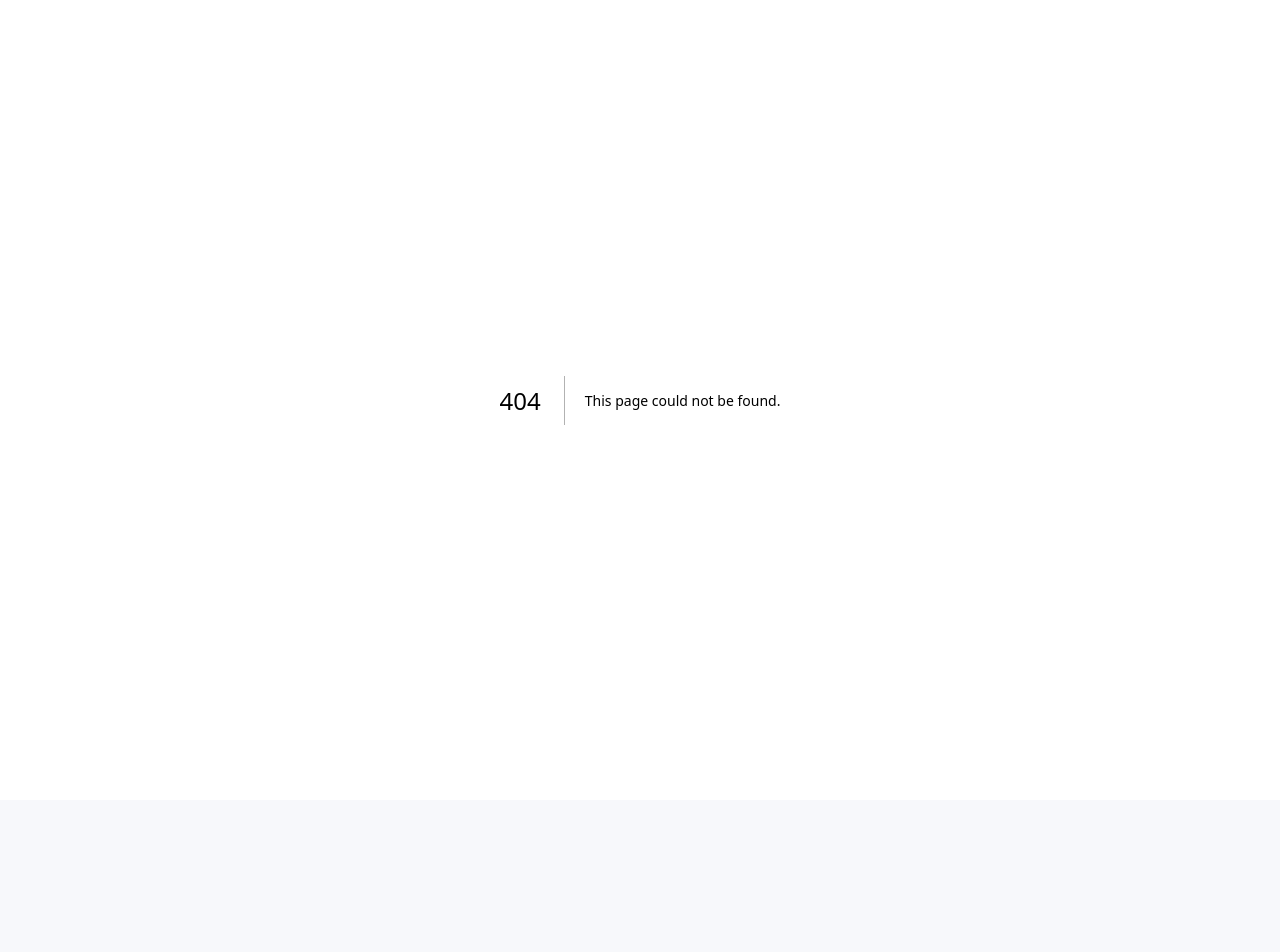
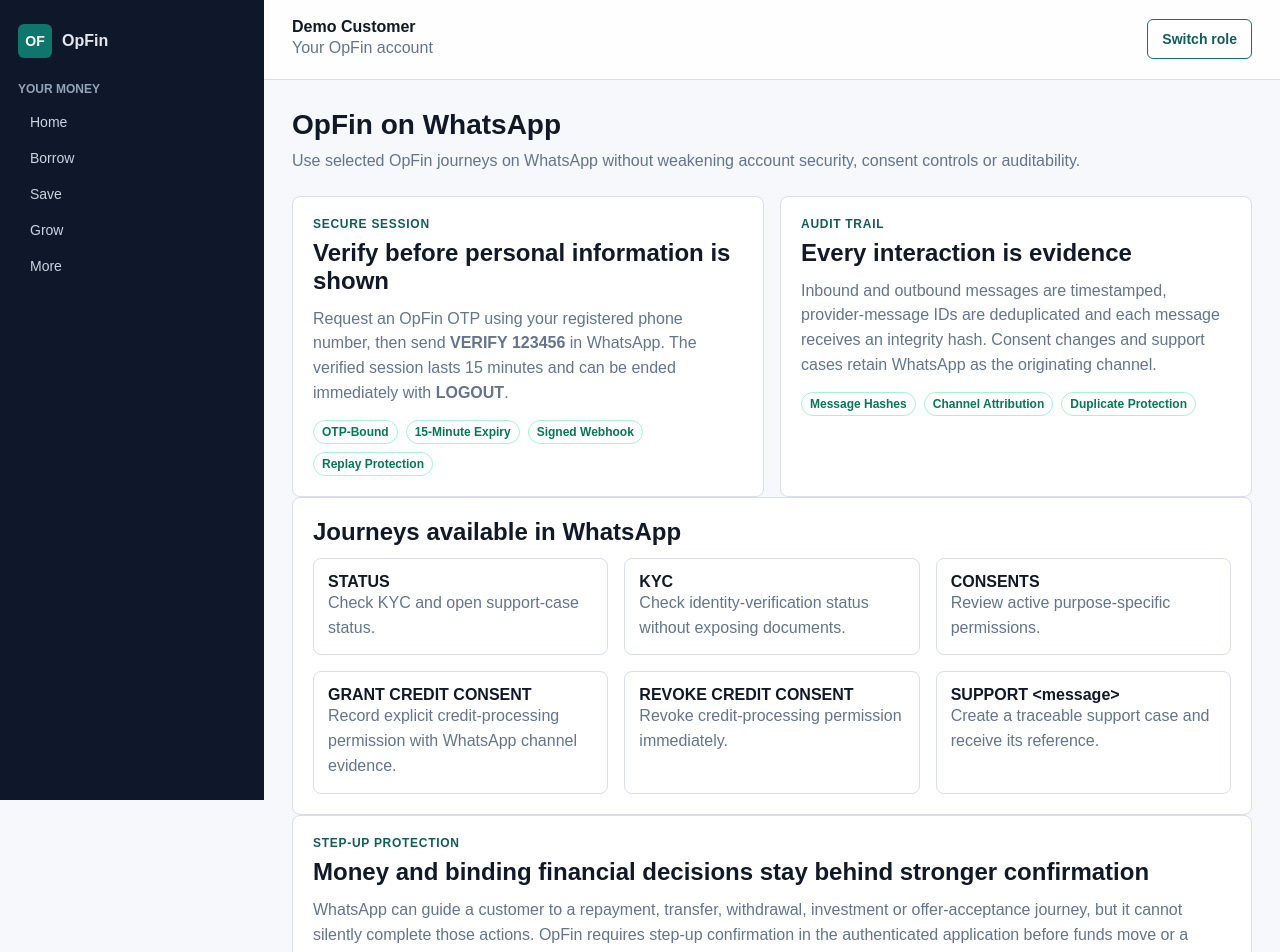
Before and after one commit to lynelk/OpFin, a Next.js app: page /whatsapp in a window 1280 px wide. Before the commit this address had no page. Shown: the top 952 px of the page. Before the commit the page ends 800 px from the top, so only its background shows below. Built offline with nearby package versions, Linux system fonts and the light colour scheme; no server answers.

Commit message:
Add secure WhatsApp journey guide

```diff
--- /dev/null
+++ b/src/app/(portal)/whatsapp/page.tsx
@@ -0,0 +1,44 @@
+import { Screen } from "@/components/Screen";
+
+export default function WhatsAppPage() {
+  return (
+    <Screen
+      title="OpFin on WhatsApp"
+      description="Use selected OpFin journeys on WhatsApp without weakening account security, consent controls or auditability."
+    >
+      <div className="grid grid-2">
+        <section className="panel">
+          <p className="eyebrow">Secure session</p>
+          <h2>Verify before personal information is shown</h2>
+          <p className="muted">Request an OpFin OTP using your registered phone number, then send <strong>VERIFY 123456</strong> in WhatsApp. The verified session lasts 15 minutes and can be ended immediately with <strong>LOGOUT</strong>.</p>
+          <div className="chip-row"><span className="badge ok">OTP-bound</span><span className="badge ok">15-minute expiry</span><span className="badge ok">Signed webhook</span><span className="badge ok">Replay protection</span></div>
+        </section>
+        <section className="panel">
+          <p className="eyebrow">Audit trail</p>
+          <h2>Every interaction is evidence</h2>
+          <p className="muted">Inbound and outbound messages are timestamped, provider-message IDs are deduplicated and each message receives an integrity hash. Consent changes and support cases retain WhatsApp as the originating channel.</p>
+          <div className="chip-row"><span className="badge ok">Message hashes</span><span className="badge ok">Channel attribution</span><span className="badge ok">Duplicate protection</span></div>
+        </section>
+      </div>
+
+      <section className="panel">
+        <h2>Journeys available in WhatsApp</h2>
+        <div className="grid grid-3">
+          <article className="case-card"><strong>STATUS</strong><p className="muted">Check KYC and open support-case status.</p></article>
+          <article className="case-card"><strong>KYC</strong><p className="muted">Check identity-verification status without exposing documents.</p></article>
+          <article className="case-card"><strong>CONSENTS</strong><p className="muted">Review active purpose-specific permissions.</p></article>
+          <article className="case-card"><strong>GRANT CREDIT CONSENT</strong><p className="muted">Record explicit credit-processing permission with WhatsApp channel evidence.</p></article>
+          <article className="case-card"><strong>REVOKE CREDIT CONSENT</strong><p className="muted">Revoke credit-processing permission immediately.</p></article>
+          <article className="case-card"><strong>SUPPORT &lt;message&gt;</strong><p className="muted">Create a traceable support case and receive its reference.</p></article>
+        </div>
+      </section>
+
+      <section className="panel">
+        <p className="eyebrow">Step-up protection</p>
+        <h2>Money and binding financial decisions stay behind stronger confirmation</h2>
+        <p className="muted">WhatsApp can guide a customer to a repayment, transfer, withdrawal, investment or offer-acceptance journey, but it cannot silently complete those actions. OpFin requires step-up confirmation in the authenticated application before funds move or a regulated commitment becomes binding.</p>
+        <div className="chip-row"><span className="badge warn">Payments</span><span className="badge warn">Repayments</span><span className="badge warn">Withdrawals</span><span className="badge warn">Investments</span><span className="badge warn">Offer acceptance</span></div>
+      </section>
+    </Screen>
+  );
+}
```
